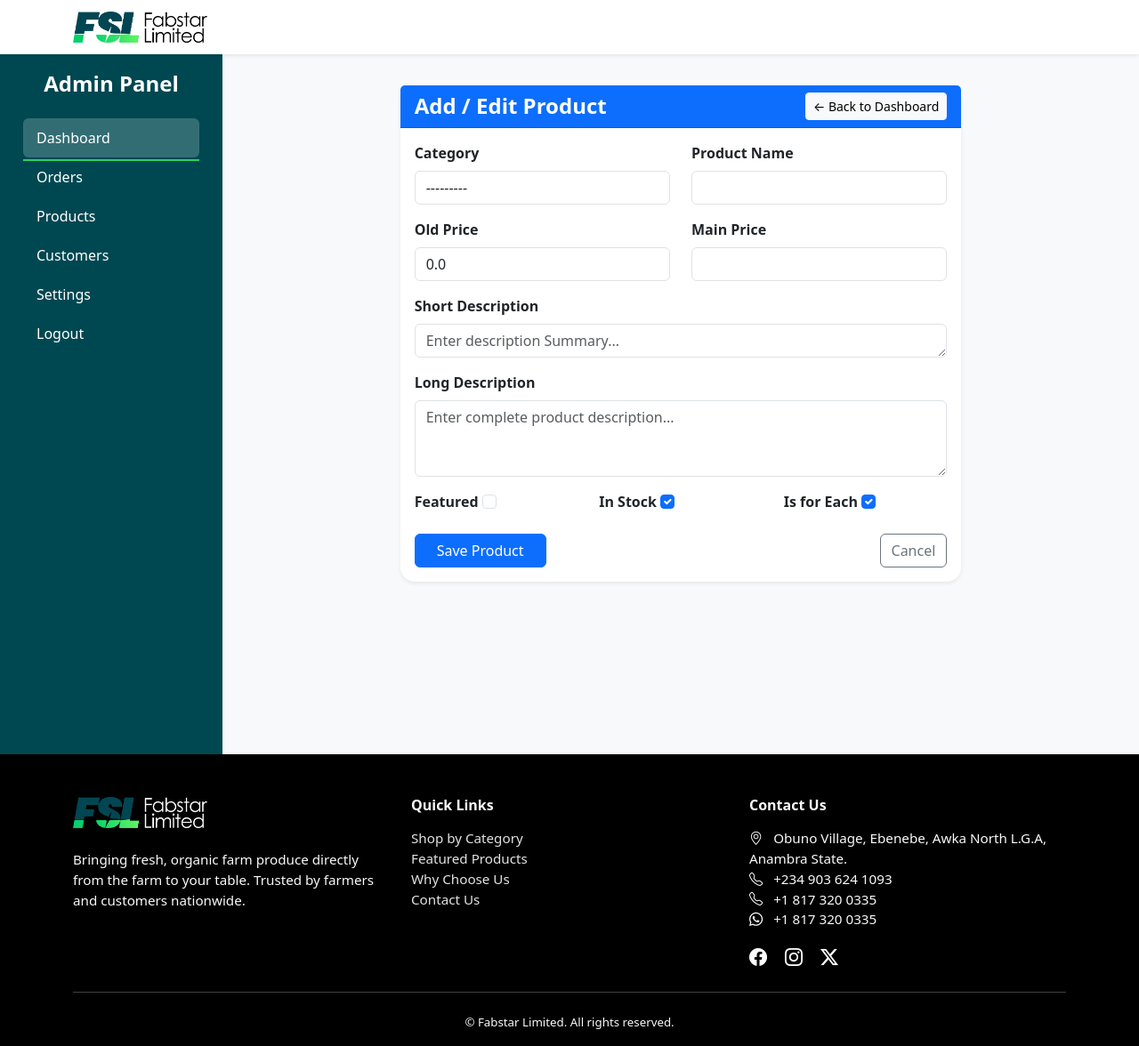
After one commit to nephygdkingz/agri-fabstar, a Django app: page /account/admin/add-product/ in a window 1280 px wide. The commit adds this page. Shown: the whole page at 89% size. Run offline with Django 4.2, Linux system fonts and the light colour scheme; the visitor is signed in with stand-in values (Sample User, id 1); data that the repository does not hold is empty; some libraries are stand-ins or nearby versions.

Commit message:
just finished the dashboard and started add product page

```diff
--- a/account/urls.py
+++ b/account/urls.py
@@ -9,4 +9,7 @@ urlpatterns = [
     path("logout/", views.logout_view, name="logout"),
     path("dashboard/", views.dashboard_view, name="dashboard"),
 
+    path("admin/add-product/", views.add_product_view, name="add_product"),
+
+
 ]
--- a/account/views.py
+++ b/account/views.py
@@ -1,7 +1,12 @@
 from django.shortcuts import render, redirect
 from django.contrib.auth import authenticate, login, logout
 from django.contrib import messages
-from django.contrib.auth.decorators import login_required
+from django.contrib.auth.decorators import login_required, user_passes_test
+
+from store.forms import AddProductForm
+# Only allow staff or superusers
+def admin_required(user):
+    return user.is_staff or user.is_superuser
 
 def login_view(request):
     next_url = request.GET.get('next') or request.POST.get('next')
@@ -35,6 +40,7 @@ from django.contrib.auth.decorators import login_required
 from django.shortcuts import render
 
 @login_required
+@user_passes_test(admin_required)
 def dashboard_view(request):
     user = request.user
 
@@ -46,3 +52,16 @@ def dashboard_view(request):
     }
 
     return render(request, "account/dashboard.html", context)
+
+@login_required
+@user_passes_test(admin_required)
+def add_product_view(request):
+    form = AddProductForm(request.POST or None)
+
+    context = {
+        "meta_title": "Add New Product - Fabstar Limited Admin",
+        "meta_description": "Add new agricultural, livestock, or gas products to the Fabstar Limited online store.",
+        "no_index": True,
+        "form":form,
+    }
+    return render(request, "account/admin/add_product.html", context)
--- a/base/settings.py
+++ b/base/settings.py
@@ -52,6 +52,8 @@ INSTALLED_APPS = [
 
 SITE_ID = 1
 LOGIN_URL = 'account:login'
+LOGIN_REDIRECT_URL = 'account:dashboard'
+
 
 MIDDLEWARE = [
     'django.middleware.security.SecurityMiddleware',
--- a/frontend/urls.py
+++ b/frontend/urls.py
@@ -10,7 +10,7 @@ urlpatterns = [
     path("about/", views.about_view, name="about"),
     path("contact/", views.contact_view, name="contact"),
     path("agricultural-products/", views.agricultural_products_view, name="agricultural_products"),
-    path("order/products/", views.product_list, name="product_list"),
+    path("products/", views.product_list, name="product_list"),
     path("products/<slug:slug>/", views.product_detail, name="product_detail"),
 
     path("robots.txt", views.robots_txt, name="robots_txt"),
--- /dev/null
+++ b/store/forms.py
@@ -0,0 +1,51 @@
+from django import forms
+from .models import Product
+
+class AddProductForm(forms.ModelForm):
+    short_description = forms.CharField(
+        widget=forms.Textarea(attrs={
+            'rows': 1,
+            'cols': 15,
+            'class': 'form-control mb-3',  # ✅ Textarea should also get form-control
+            'placeholder': 'Enter description Summary...'
+        }),
+        required=True
+    )
+    long_description = forms.CharField(
+        widget=forms.Textarea(attrs={
+            'rows': 3,
+            'cols': 15,
+            'class': 'form-control mb-3',  # ✅ Textarea should also get form-control
+            'placeholder': 'Enter complete product description...'
+        }),
+        required=True
+    )
+
+    class Meta:
+        model = Product
+        fields = [
+            'category',
+            'name',
+            'price',
+            'old_price',
+            'short_description',
+            'long_description',
+            'is_featured',
+            'is_available',
+            'is_each'
+        ]
+
+    def __init__(self, *args, **kwargs):
+        super().__init__(*args, **kwargs)
+
+        for field_name, field in self.fields.items():
+            if field.widget.__class__.__name__ in ['CheckboxInput', 'BooleanField']:
+                # ✅ Apply checkbox styling
+                field.widget.attrs.update({
+                    'class': 'form-check-input',
+                })
+            else:
+                # ✅ Apply regular input styling
+                field.widget.attrs.update({
+                    'class': 'form-control mb-3',
+                })
--- /dev/null
+++ b/templates/account/admin/add_product.html
@@ -0,0 +1,90 @@
+{% extends "../admin_base.html" %}
+{% load static %}
+
+{% block admin_dashboard %}
+<section class="product-form-section py-4 fade-up">
+  <div class="container">
+    <div class="row justify-content-center">
+      <div class="col-lg-8">
+        <div class="card shadow-sm border-0 rounded-4">
+          <div class="card-header bg-primary text-white d-flex justify-content-between align-items-center">
+            <h4 class="mb-0 fw-bold">Add / Edit Product</h4>
+            <a href="admin-dashboard.html" class="btn btn-light btn-sm">← Back to Dashboard</a>
+          </div>
+
+          <div class="card-body">
+            <form>
+
+                <!-- {{form.as_p}} -->
+                <div class="row">
+                    <div class="col-md-6">
+                        <div class="mb-3">
+                            <label for="{{ form.category.id_for_label }}" class="form-label fw-semibold">Category</label>
+                            {{form.category}}
+                        </div>
+                    </div>
+                    <div class="col-md-6">
+                        <div class="mb-3">
+                            <label for="{{ form.name.id_for_label }}" class="form-label fw-semibold">Product Name</label>
+                            {{form.name}}
+                        </div>
+                    </div>
+                </div>
+                <div class="row">
+                    <div class="col-md-6">
+                        <div class="mb-3">
+                            <label for="{{ form.old_price.id_for_label }}" class="form-label fw-semibold">Old Price</label>
+                            {{form.old_price}}
+                        </div>
+                    </div>
+                    <div class="col-md-6">
+                        <div class="mb-3">
+                            <label for="{{ form.price.id_for_label }}" class="form-label fw-semibold">Main Price</label>
+                            {{form.price}}
+                        </div>
+                    </div>
+                </div>
+                <div class="mb-3">
+                    <label for="{{ form.short_description.id_for_label }}" class="form-label fw-semibold">Short Description</label>
+                    {{form.short_description}}
+                </div>
+                <div class="mb-3">
+                    <label for="{{ form.long_description.id_for_label }}" class="form-label fw-semibold">Long Description</label>
+                    {{form.long_description}}
+                </div>
+                <div class="row">
+                    <div class="col-md-4">
+                        <div class="mb-3">
+                            <label for="{{ form.is_featured.id_for_label }}" class="form-label fw-semibold">Featured</label>
+                            {{form.is_featured}}
+                        </div>
+                    </div>
+                    <div class="col-md-4">
+                        <div class="mb-3">
+                            <label for="{{ form.is_available.id_for_label }}" class="form-label fw-semibold">In Stock</label>
+                            {{form.is_available}}
+                        </div>
+                    </div>
+                    <div class="col-md-4">
+                        <div class="mb-3">
+                            <label for="{{ form.is_each.id_for_label }}" class="form-label fw-semibold">Is for Each</label>
+                            {{form.is_each}}
+                        </div>
+                    </div>
+                </div>
+
+              <!-- Action Buttons -->
+              <div class="d-flex justify-content-between align-items-center">
+                <button type="submit" class="btn btn-primary px-4">Save Product</button>
+                <a href="{% url 'account:dashboard' %}" class="btn btn-outline-secondary">Cancel</a>
+              </div>
+            </form>
+          </div>
+        </div>
+      </div>
+    </div>
+  </div>
+</section>
+
+
+{% endblock %}
--- /dev/null
+++ b/templates/account/admin_base.html
@@ -0,0 +1,28 @@
+{% extends "../frontend/base.html" %}
+{% load static %}
+
+{% block title %}{{ meta_title }}{% endblock %}
+{% block meta_description %}{{ meta_description }}{% endblock %}
+
+{% block content %}
+<div class="admin-dashboard d-flex">
+    <!-- ===== SIDEBAR ===== -->
+    <aside class="admin-sidebar p-3 mt-5">
+        <h4 class="fw-bold mb-4 text-center text-white mt-3">Admin Panel</h4>
+        <ul class="nav flex-column">
+            <li class="nav-item"><a href="{% url 'account:dashboard' %}"
+                    class="nav-link text-white active">Dashboard</a></li>
+            <li class="nav-item"><a href="#" class="nav-link text-white">Orders</a></li>
+            <li class="nav-item"><a href="#" class="nav-link text-white">Products</a></li>
+            <li class="nav-item"><a href="#" class="nav-link text-white">Customers</a></li>
+            <li class="nav-item"><a href="#" class="nav-link text-white">Settings</a></li>
+            <li class="nav-item"><a href="{% url 'account:logout' %}" class="nav-link text-white">Logout</a></li>
+        </ul>
+    </aside>
+
+    <main class="admin-content flex-grow-1 p-4 fade-up mt-5">
+        {% block admin_dashboard %}{% endblock %}
+    </main>
+</div>
+
+{% endblock %}
--- a/templates/frontend/includes/navbar.html
+++ b/templates/frontend/includes/navbar.html
@@ -18,7 +18,7 @@
                 {% else %}
                     <li class="nav-item"><a class="nav-link active" href="{% url 'frontend:home' %}">Home</a></li>
                     <li class="nav-item"><a class="nav-link" href="{% url 'frontend:services' %}">Services</a></li>
-                    <li class="nav-item"><a class="nav-link" href="{% url 'frontend:product_list' %}">Order</a></li>
+                    <li class="nav-item"><a class="nav-link" href="{% url 'frontend:product_list' %}">Products</a></li>
                     <li class="nav-item"><a class="nav-link" href="{% url 'frontend:about' %}">About Us</a></li>
                     <li class="nav-item"><a class="nav-link" href="{% url 'frontend:home' %}">Blog</a></li>
                     <li class="nav-item"><a class="nav-link" href="{% url 'frontend:contact' %}">Contact Us</a></li>
@@ -58,7 +58,7 @@
             {% else %}
             <li><a href="{% url 'frontend:home' %}">Home</a></li>
             <li><a href="{% url 'frontend:services' %}">Services</a></li>
-            <li><a href="{% url 'frontend:product_list' %}">Order</a></li>
+            <li><a href="{% url 'frontend:product_list' %}">Products</a></li>
             <li><a href="{% url 'frontend:about' %}">About Us</a></li>
             <li><a href="{% url 'frontend:about' %}">Blog</a></li>
             <li><a href="{% url 'frontend:contact' %}">Contact Us</a></li>
```
Also changed, not shown: templates/account/dashboard.html (+3 -25 lines).
